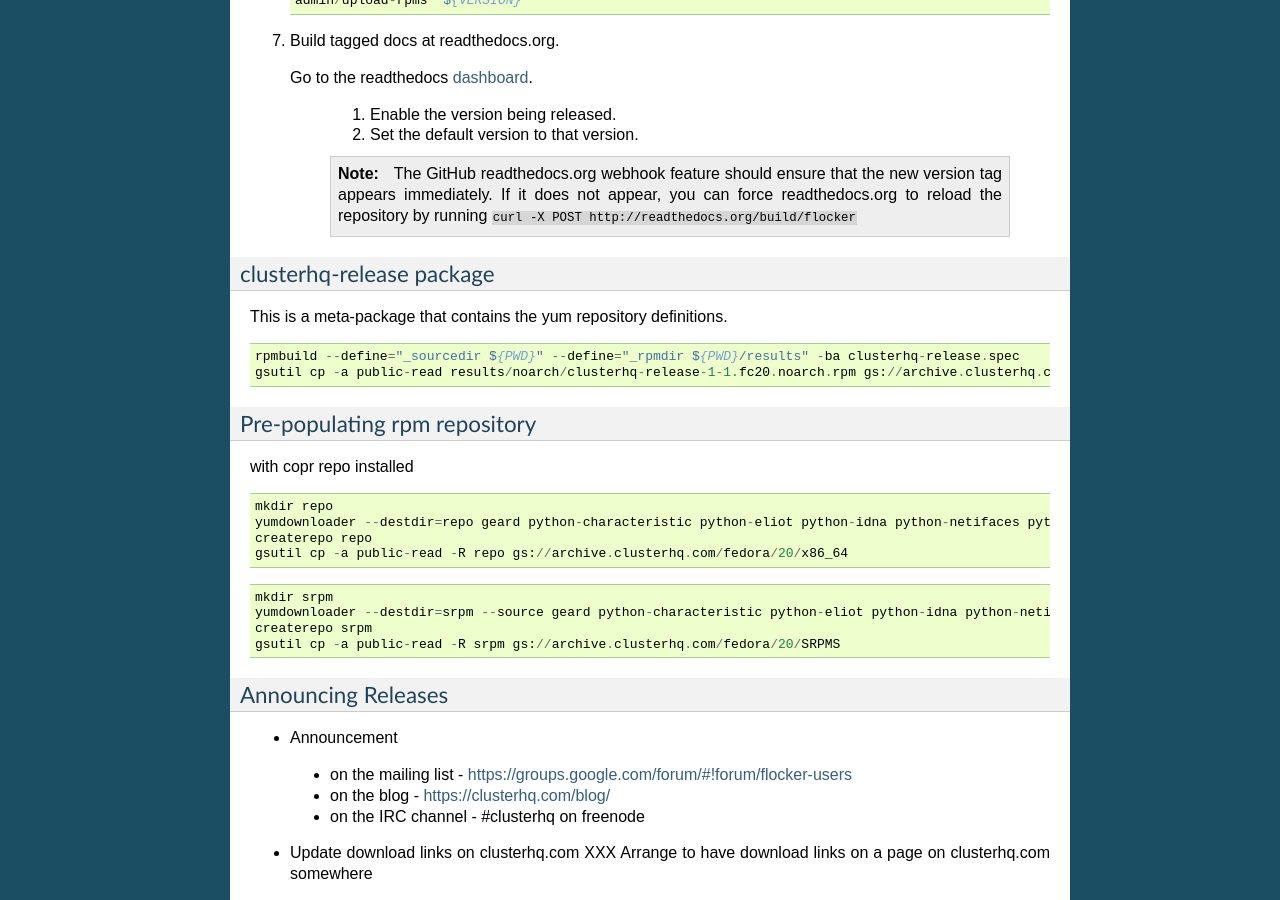
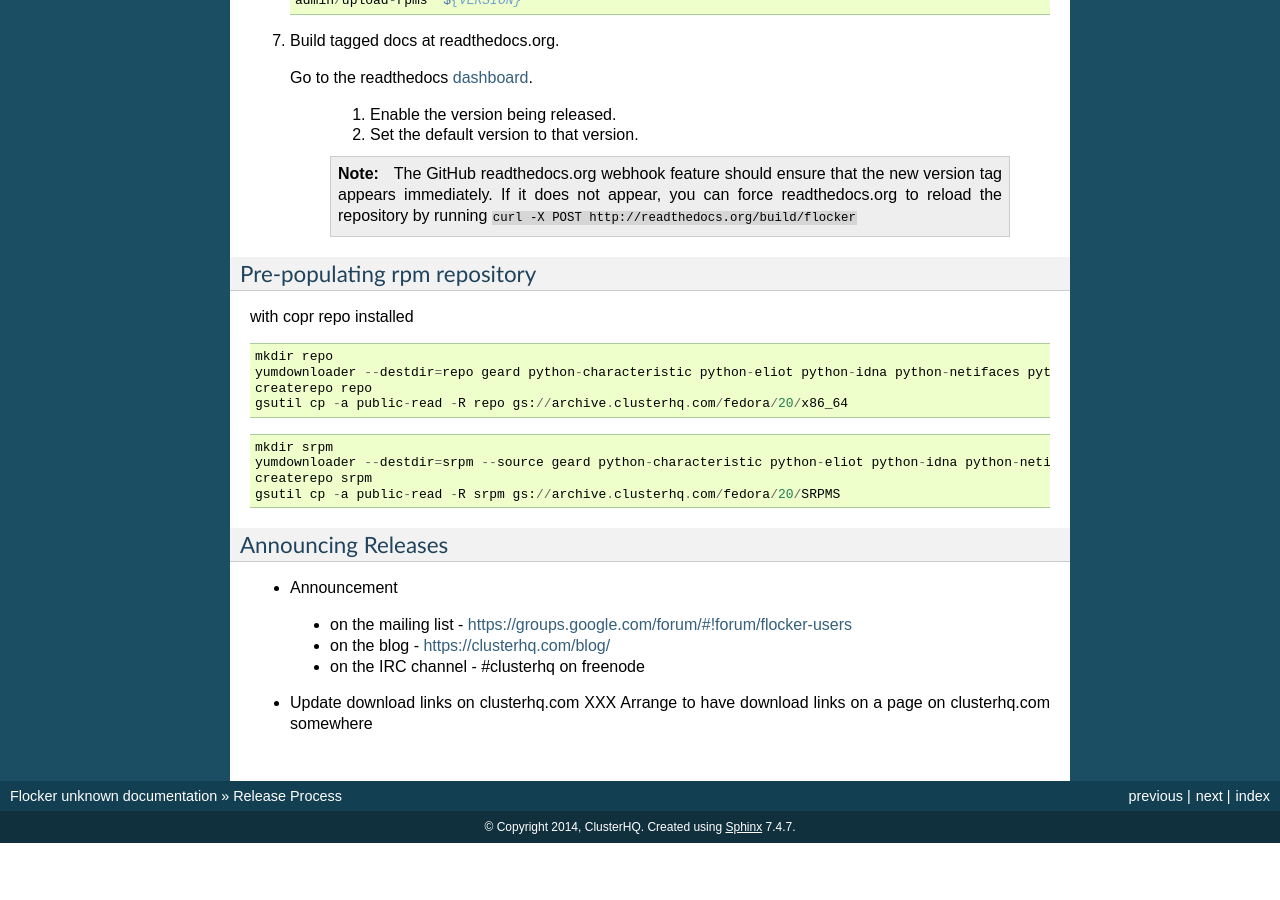
Before and after one commit to ClusterHQ/flocker, a Sphinx documentation site: the page built from docs/release-process.rst, in a window 1280 px wide and 900 px high, scrolled down 2084 px. Built offline with Sphinx 7.4.7, drawn with Linux system fonts in a browser that asks for light colours; after the commit the page ends 2927 px from its top, so only the background shows below that; some of the changed text lies outside the part shown.

Commit message:
remove the -clusterhq-release package section which seems to be missing a required spec file.

```diff
--- a/docs/release-process.rst
+++ b/docs/release-process.rst
@@ -118,16 +118,6 @@
               If it does not appear, you can force readthedocs.org to reload the repository by running
               ``curl -X POST http://readthedocs.org/build/flocker``
 
-clusterhq-release package
-~~~~~~~~~~~~~~~~~~~~~~~~~
-
-This is a meta-package that contains the yum repository definitions.
-
-::
-
-   rpmbuild --define="_sourcedir ${PWD}" --define="_rpmdir ${PWD}/results" -ba clusterhq-release.spec
-   gsutil cp -a public-read results/noarch/clusterhq-release-1-1.fc20.noarch.rpm gs://archive.clusterhq.com/fedora/clusterhq-release.fc20.noarch.rpm
-
 
 Pre-populating rpm repository
 ~~~~~~~~~~~~~~~~~~~~~~~~~~~~~
```
